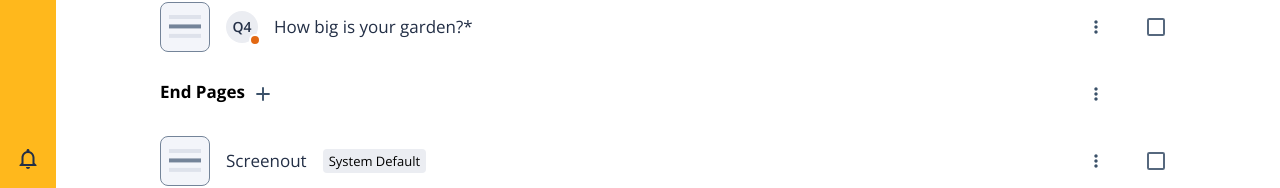
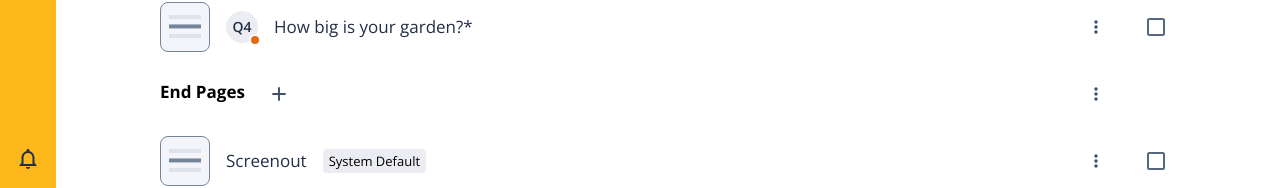
Before and after one commit to bbunks/platform-one-survey-builder, a Vue app: page /survey-builder in a window 1280 px wide. Shown: the part 517-705 px from the top of the page. Built offline with nearby package versions, Linux system fonts and the light colour scheme.

Commit message:
adds drag n drop and delete. Removed destructuring

```diff
--- a/package.json
+++ b/package.json
@@ -17,7 +17,8 @@
   "dependencies": {
     "pinia": "^2.0.35",
     "vue": "^3.2.47",
-    "vue-router": "4"
+    "vue-router": "4",
+    "vuedraggable": "^4.1.0"
   },
   "devDependencies": {
     "@rushstack/eslint-patch": "^1.2.0",
--- a/src/router/index.ts
+++ b/src/router/index.ts
@@ -12,7 +12,7 @@ const router = createRouter({
     {
       path: "/survey-builder",
       name: "survey-builder",
-      component: () => import("../views/SurveyBuilder/index.vue"),
+      component: () => import("../views/SurveyBuilder/SurveyBuilder.vue"),
     },
   ],
 });
--- a/src/views/SurveyBuilder/EndPage.vue
+++ b/src/views/SurveyBuilder/EndPage.vue
@@ -12,7 +12,7 @@ import Delete from "@/components/icons/Delete.vue";
 import { reactive, defineProps, type PropType } from "vue";
 
 const state = reactive({ hovered: false, selected: false });
-const { endPage } = defineProps({
+const props = defineProps({
   endPage: {
     type: Object as PropType<EndPage>,
     req: true,
@@ -40,8 +40,11 @@ function mouseLeave() {
           <ListMulti />
         </div>
         <div class="row">
-          <p class="question">{{ endPage.name }}</p>
-          <Badge v-for="flag in endPage.flags" key="{{ endPage.Name + flag }}">
+          <p class="question">{{ props.endPage.name }}</p>
+          <Badge
+            v-for="flag in props.endPage.flags"
+            key="{{ endPage.Name + flag }}"
+          >
             {{ flag }}
           </Badge>
         </div>
--- a/src/views/SurveyBuilder/EndPages.vue
+++ b/src/views/SurveyBuilder/EndPages.vue
@@ -3,10 +3,11 @@ import DotsVertical from "@/components/icons/DotsVertical.vue";
 import IconButton from "@/components/inputs/IconButton.vue";
 import EndPage from "./EndPage.vue";
 import Plus from "@/components/icons/Plus.vue";
-import type { PropType } from "vue";
+import { reactive, type PropType, computed } from "vue";
+import draggable from "vuedraggable";
 
-const { pages } = defineProps({
-  pages: {
+const props = defineProps({
+  modelValue: {
     type: Array as PropType<EndPage[]>,
     default: [],
   },
@@ -15,12 +16,23 @@ const { pages } = defineProps({
     default: () => {},
   },
 });
-defineEmits(["update:pages"]);
+const emit = defineEmits(["update:modelValue"]);
+
+const pages = computed({
+  get() {
+    return props.modelValue;
+  },
+  set(value) {
+    emit("update:modelValue", value);
+  },
+});
+
+const data = reactive({ drag: false });
 </script>
 
 <template>
   <div class="container">
-    <div style="display: flex">
+    <div style="display: flex; gap: 16px">
       <h2 class="title">End Pages</h2>
       <IconButton variation="secondary">
         <Plus />
@@ -32,12 +44,17 @@ defineEmits(["update:pages"]);
       </IconButton>
     </div>
   </div>
-  <EndPage
-    v-for="(page, i) in pages"
-    key="{{page.name + i}}"
-    :endPage="page"
-    :onDelete="() => deletePageAtIndex(i)"
-  />
+  <draggable
+    v-model="pages"
+    group="people"
+    @start="data.drag = true"
+    @end="data.drag = false"
+    item-key="{{page.name + index}}"
+  >
+    <template #item="{ element, index }">
+      <EndPage :endPage="element" :onDelete="() => deletePageAtIndex(index)" />
+    </template>
+  </draggable>
 </template>
 
 <style scoped>
--- a/src/views/SurveyBuilder/Questions.vue
+++ b/src/views/SurveyBuilder/Questions.vue
@@ -2,15 +2,29 @@
 import DotsVertical from "@/components/icons/DotsVertical.vue";
 import IconButton from "@/components/inputs/IconButton.vue";
 import Question from "./Question.vue";
-import type { PropType } from "vue";
+import { reactive, type PropType, computed } from "vue";
+import draggable from "vuedraggable";
 
-const { questions } = defineProps({
-  questions: { type: Array as PropType<Question[]> },
+const props = defineProps({
+  modelValue: { type: Array as PropType<Question[]> },
   deleteQuestionAtIndex: {
     type: Function as PropType<(index: number) => void>,
     default: () => {},
   },
 });
+const emit = defineEmits(["update:modelValue"]);
+
+const questions = computed({
+  get() {
+    return props.modelValue;
+  },
+  set(value) {
+    console.log(value);
+    emit("update:modelValue", value);
+  },
+});
+
+const data = reactive({ drag: false });
 </script>
 
 <template>
@@ -22,13 +36,20 @@ const { questions } = defineProps({
       </IconButton>
     </div>
   </div>
-  <Question
-    v-for="(question, i) in questions"
-    key="{{ question.id + question.question }}"
-    :onDelete="() => deleteQuestionAtIndex(i)"
-    :question="question"
-    :index="i"
-  />
+  <draggable
+    v-model="questions"
+    @start="data.drag = true"
+    @end="data.drag = false"
+    item-key="{{ question.id + question.question }}"
+  >
+    <template #item="{ element, index }">
+      <Question
+        :onDelete="() => deleteQuestionAtIndex(index)"
+        :question="element"
+        :index="index"
+      />
+    </template>
+  </draggable>
 </template>
 
 <style scoped>
--- a/src/views/SurveyBuilder/index.vue
+++ b/src/views/SurveyBuilder/SurveyBuilder.vue
@@ -3,13 +3,13 @@ import Divider from "@/components/Divider.vue";
 import ToolBars from "./ToolBars.vue";
 import Questions from "./Questions.vue";
 import EndPages from "./EndPages.vue";
-import { reactive } from "vue";
+import { reactive, watch } from "vue";
 
 function onSizeUpdate(size: string) {
   console.log(size);
 }
 
-const { pages, questions } = reactive({
+const data = reactive({
   pages: [
     {
       id: 1,
@@ -53,12 +53,12 @@ const { pages, questions } = reactive({
 
 function deleteQuestionAtIndex(index: number) {
   console.log("deleting question", index);
-  questions.splice(index, 1);
+  data.questions.splice(index, 1);
 }
 
 function deletePageAtIndex(index: number) {
   console.log("deleting pages", index);
-  pages.splice(index, 1);
+  data.pages.splice(index, 1);
 }
 </script>
 
@@ -67,10 +67,10 @@ function deletePageAtIndex(index: number) {
   <Divider />
   <div class="scrollContainer">
     <Questions
-      :questions="questions"
+      v-model="data.questions"
       :deleteQuestionAtIndex="deleteQuestionAtIndex"
     />
-    <EndPages :pages="pages" :deletePageAtIndex="deletePageAtIndex" />
+    <EndPages v-model="data.pages" :deletePageAtIndex="deletePageAtIndex" />
   </div>
 </template>
 
```
Also changed, not shown: 1 other file (tests, documents, lock files or other folders).
